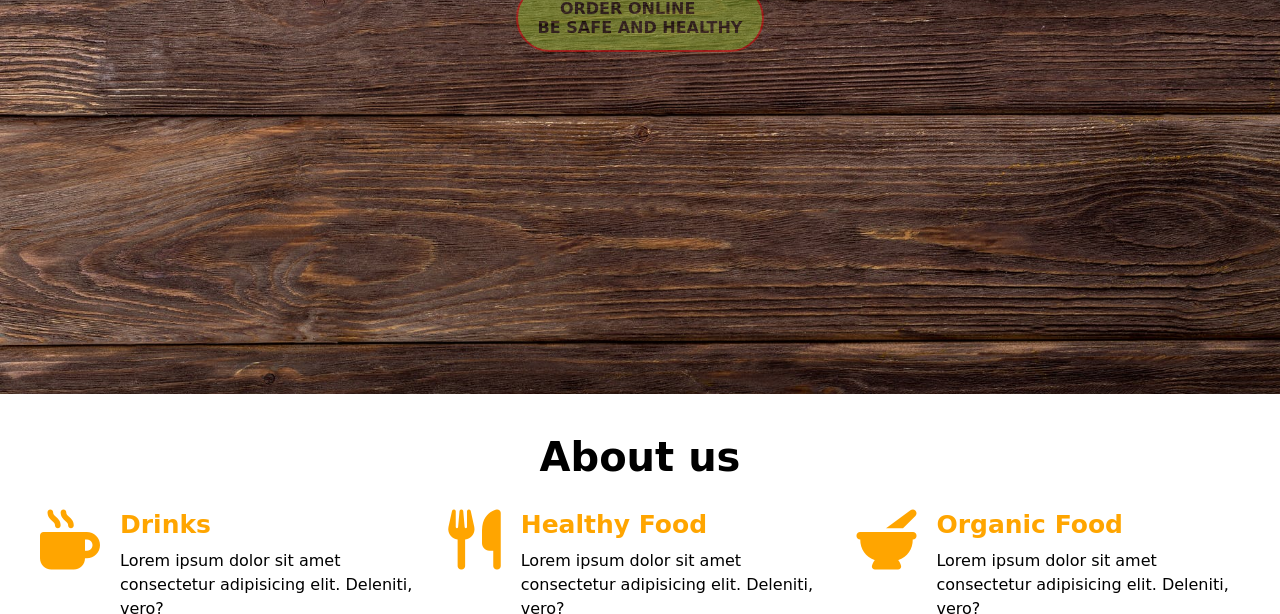
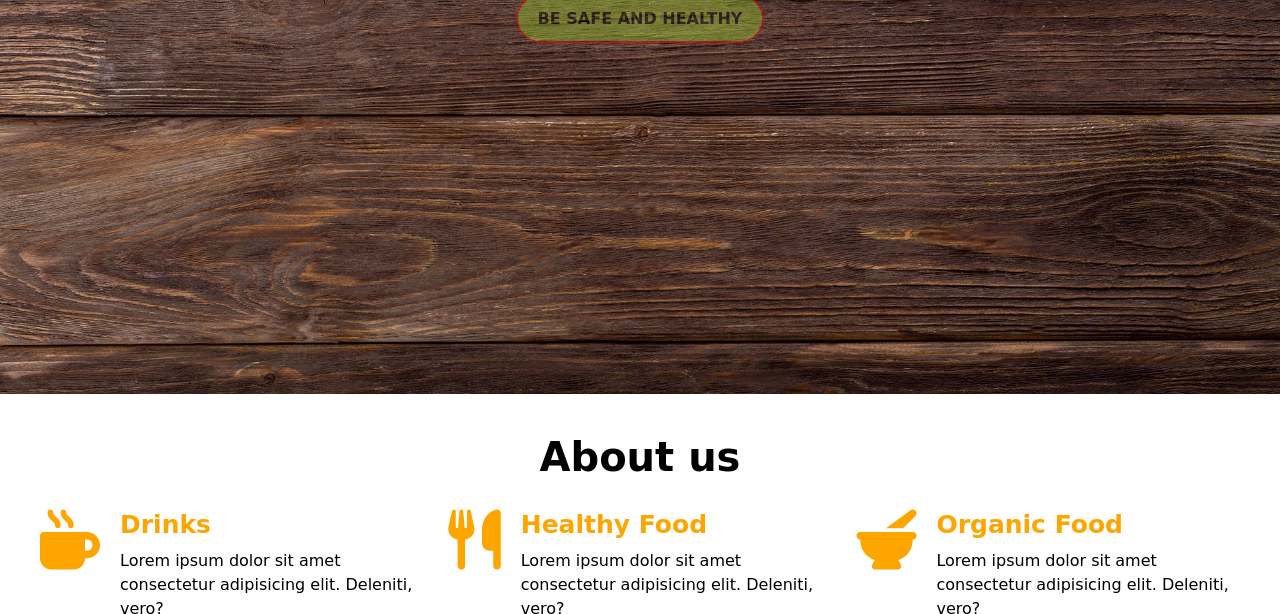
Before and after one commit to priyanka15ngm/Front-End-web-UI-Frameworks-Bootstrap4, a website: page menu.html in a window 1280 px wide. Shown: the part 486-1100 px from the top of the page. Drawn offline with Linux system fonts and the light colour scheme; files whose address does not match are found by name; a web font is replaced by a local one.

Commit message:
updated menu.html

```diff
--- a/menu.html
+++ b/menu.html
@@ -39,7 +39,7 @@
             <div class="hero">
                 <h1 class="title"> Good Food Good Life</h1>
 
-                <a href="#" class="hero-button pulsate">&nbsp;&nbsp;&nbsp;&nbsp;Order online<br> Be safe and Healthy
+                <a href="#" class="hero-button pulsate">Be safe and Healthy
                 </a>
 
                 <!-- ending of reserve table form -->
```
